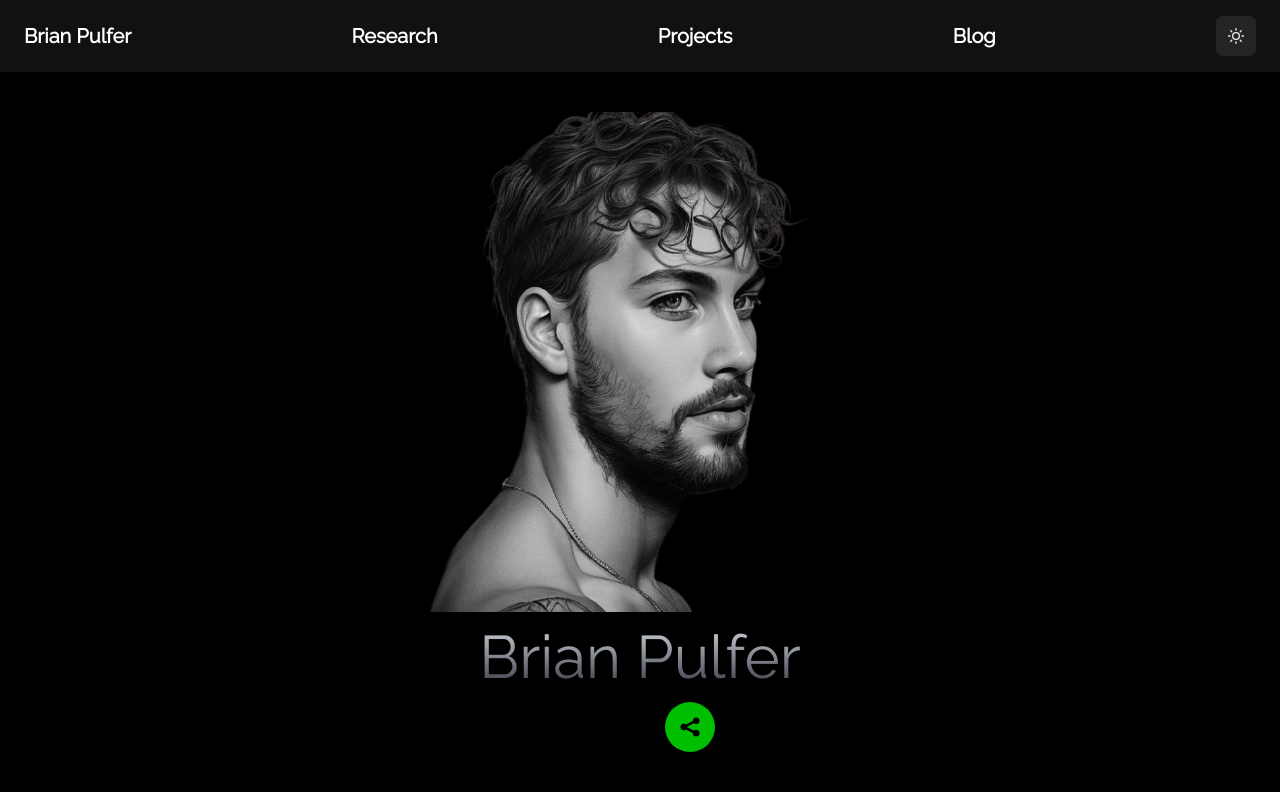
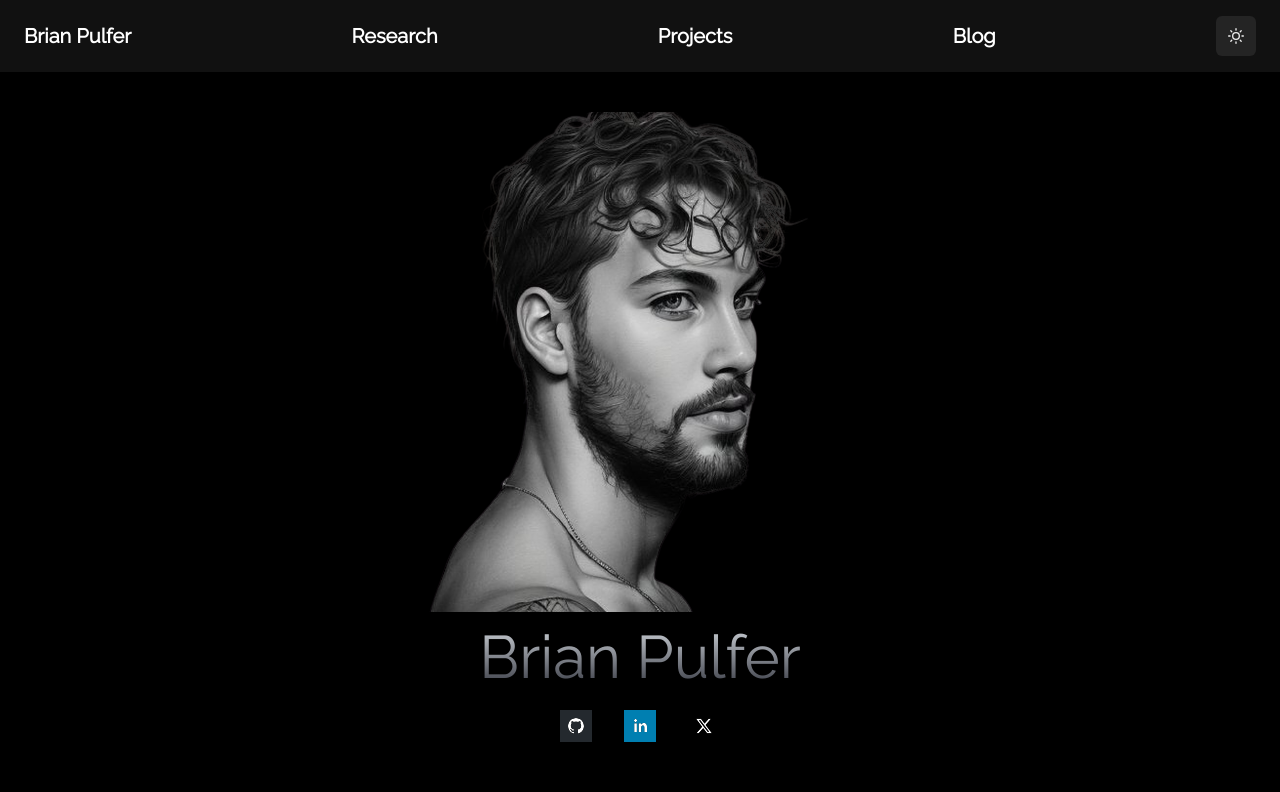
Before and after one commit to BrianPulfer/website, a Next.js app: page / in a window 1280 px wide. Shown: the top 792 px of the page. Built offline with nearby package versions, Linux system fonts and the light colour scheme.

Commit message:
React update.

```diff
--- a/src/pages/index.tsx
+++ b/src/pages/index.tsx
@@ -1,10 +1,53 @@
 import Head from 'next/head'
-import { SocialIcon } from 'react-social-icons'
 
-import { Image, Text, Box, Link } from '@chakra-ui/react'
+import { Box, HStack, Icon, Image, Link, Text } from '@chakra-ui/react'
 
 import News from '@/components/News'
 import AppLayout from '@/components/Layout/AppLayout'
+
+// Icon paths adapted from the former react-social-icons dependency.
+const SOCIAL_ICONS = {
+  github: {
+    color: '#24292e',
+    path: 'M0,0v64h64V0H0z M37.1,47.2c-0.8,0.2-1.1-0.3-1.1-0.8c0-0.5,0-2.3,0-4.4c0-1.5-0.5-2.5-1.1-3 c3.6-0.4,7.3-1.7,7.3-7.9c0-1.7-0.6-3.2-1.6-4.3c0.2-0.4,0.7-2-0.2-4.2c0,0-1.3-0.4-4.4,1.6c-1.3-0.4-2.6-0.5-4-0.5 c-1.4,0-2.7,0.2-4,0.5c-3.1-2.1-4.4-1.6-4.4-1.6c-0.9,2.2-0.3,3.8-0.2,4.2c-1,1.1-1.6,2.5-1.6,4.3c0,6.1,3.7,7.5,7.3,7.9 c-0.5,0.4-0.9,1.1-1,2.1c-0.9,0.4-3.2,1.1-4.7-1.3c0,0-0.8-1.5-2.5-1.6c0,0-1.6,0-0.1,1c0,0,1,0.5,1.8,2.3c0,0,0.9,3.1,5.4,2.1 c0,1.3,0,2.3,0,2.7c0,0.4-0.3,0.9-1.1,0.8C20.6,45.1,16,39.1,16,32c0-8.8,7.2-16,16-16c8.8,0,16,7.2,16,16 C48,39.1,43.4,45.1,37.1,47.2z'
+  },
+  linkedin: {
+    color: '#007fb1',
+    path: 'M0,0v64h64V0H0z M25.8,44h-5.4V26.6h5.4V44z M23.1,24.3c-1.7,0-3.1-1.4-3.1-3.1c0-1.7,1.4-3.1,3.1-3.1 c1.7,0,3.1,1.4,3.1,3.1C26.2,22.9,24.8,24.3,23.1,24.3z M46,44h-5.4v-8.4c0-2,0-4.6-2.8-4.6c-2.8,0-3.2,2.2-3.2,4.5V44h-5.4V26.6 h5.2V29h0.1c0.7-1.4,2.5-2.8,5.1-2.8c5.5,0,6.5,3.6,6.5,8.3V44z'
+  },
+  x: {
+    color: '#000000',
+    path: 'M 0 0 L 0 64 L 64 64 L 64 0 L 0 0 z M 16 17.537109 L 26.125 17.537109 L 33.117188 26.779297 L 41.201172 17.537109 L 46.109375 17.537109 L 35.388672 29.789062 L 48 46.462891 L 38.125 46.462891 L 30.390625 36.351562 L 21.541016 46.462891 L 16.632812 46.462891 L 28.097656 33.357422 L 16 17.537109 z M 21.730469 20.320312 L 39.480469 43.525391 L 42.199219 43.525391 L 24.648438 20.320312 L 21.730469 20.320312 z'
+  }
+} satisfies Record<string, { color: string, path: string }>
+
+type SocialKey = keyof typeof SOCIAL_ICONS
+
+function SocialLink ({ href, label, iconKey }: { href: string, label: string, iconKey: SocialKey }): JSX.Element {
+  const { color, path } = SOCIAL_ICONS[iconKey]
+
+  return (
+    <Link
+      href={href}
+      isExternal
+      aria-label={label}
+      display={'inline-flex'}
+      alignItems={'center'}
+      justifyContent={'center'}
+      w={12}
+      h={12}
+      borderRadius={'full'}
+      transition={'transform 0.2s ease, box-shadow 0.2s ease'}
+      boxShadow={'lg'}
+      _hover={{ transform: 'translateY(-2px)', boxShadow: 'xl' }}
+    >
+      <Icon viewBox={'0 0 64 64'} boxSize={8}>
+        <path fill={'white'} d={`M0,0H64V64H0Z${path}`} />
+        <path fill={color} d={path} />
+      </Icon>
+    </Link>
+  )
+}
 
 export default function Home (): JSX.Element {
   return (
@@ -15,11 +58,11 @@ export default function Home (): JSX.Element {
 
       <Text fontSize={'6xl'} bgGradient={'linear(to-b, gray.100, gray.900)'} className={'bg-clip-text text-transparent'}>Brian Pulfer</Text>
 
-      <Box>
-          <SocialIcon url="www.github.com" href="https://www.github.com/BrianPulfer"/>
-          <SocialIcon url="www.linkedin.com" href="https://www.linkedin.com/in/brianpulfer/"/>
-          <SocialIcon url="www.x.com" href="https://www.x.com/peutlefaire"/>
-      </Box>
+      <HStack spacing={4}>
+        <SocialLink href={'https://www.github.com/BrianPulfer'} label={'GitHub'} iconKey={'github'} />
+        <SocialLink href={'https://www.linkedin.com/in/brianpulfer/'} label={'LinkedIn'} iconKey={'linkedin'} />
+        <SocialLink href={'https://www.x.com/peutlefaire'} label={'X'} iconKey={'x'} />
+      </HStack>
 
       <Text textAlign={'center'} fontWeight={'bold'} className={'mt-10'} fontSize={'xl'}>
         Hey there, this is Brian! 👋
```
Also changed, not shown: package.json (+4 -5 lines), tsconfig.json (+30 -9 lines), 1 other file (tests, documents, lock files or other folders).
